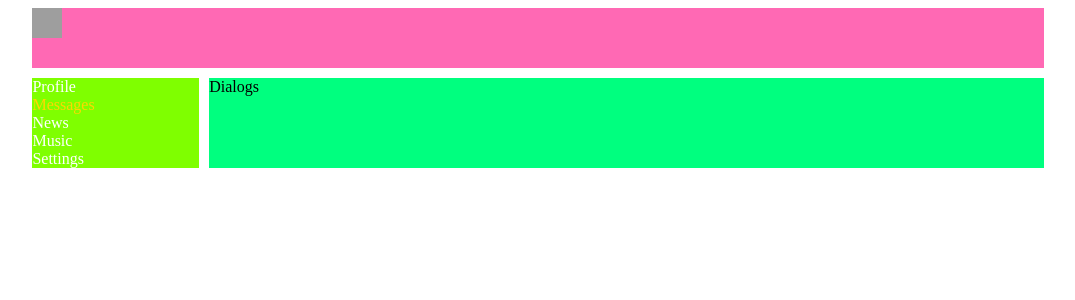
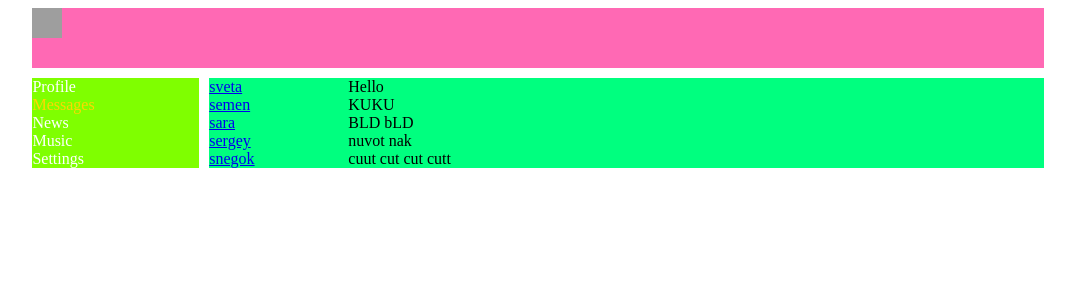
Before and after one commit to Iplatos/newSocial, a React (Create React App) app: page /messages in a window 1280 px wide. Shown: the top 300 px of the page, without its empty margins (102-1177 px from the left). Built offline with nearby package versions, Linux system fonts and the light colour scheme; grey boxes are pictures that could not be loaded.

Commit message:
feat: dialogs page

```diff
--- a/src/App.tsx
+++ b/src/App.tsx
@@ -18,10 +18,8 @@ function App() {
                 {/* <Profile/>*/}
                 <div className={"appWrapperContent"}>
                     <Routes>
-                   <Route path={"/messages"} element={<Dialogs/>}/>
+                   <Route path={"/messages/*"} element={<Dialogs/>}/>
                    <Route path={"/profile"} element={<Profile/>}/>
-                        <Route path={"*"} element={<Navigate to={"/404"}/>}/>
-                        <Route path={'/404'} element={<h1>PAGE NOT FOUND</h1>}/>
                     </Routes>
                 </div>
 
--- a/src/components/Dialogs/Dialogs.module.css
+++ b/src/components/Dialogs/Dialogs.module.css
@@ -0,0 +1,10 @@
+.dialogs{
+    display: grid;
+   grid-template-columns: 2fr 10fr;
+}
+.dialogs_items .active{
+    color:blue;
+}
+.dialog{
+    display: block;
+}
--- a/src/components/Dialogs/Dialogs.tsx
+++ b/src/components/Dialogs/Dialogs.tsx
@@ -1,9 +1,26 @@
 import React from 'react';
+import s from "./Dialogs.module.css"
+import {NavLink} from "react-router-dom";
+
 
 const Dialogs = () => {
     return (
-        <div >
-            Dialogs
+        <div className={s.dialogs}>
+          <div className={s.dialogs_items}>
+              <NavLink to={"/1"} className={ s.dialog}>sveta</NavLink>
+              <NavLink to={"/2"} className={s.dialog }>semen</NavLink>
+              <NavLink to={"/3"} className={s.dialog}>sara</NavLink>
+              <NavLink to={"/4"} className={s.dialog}>sergey</NavLink>
+              <NavLink to={"/5"} className={s.dialog}>snegok</NavLink>
+
+          </div>
+            <div className={s.messages}>
+                <div className={s.message}>Hello</div>
+                <div className={s.message}>KUKU</div>
+                <div className={s.message}>BLD bLD</div>
+                <div className={s.message}>nuvot nak</div>
+                <div className={s.message}>cuut cut cut cutt</div>
+            </div>
         </div>
     );
 };
```
